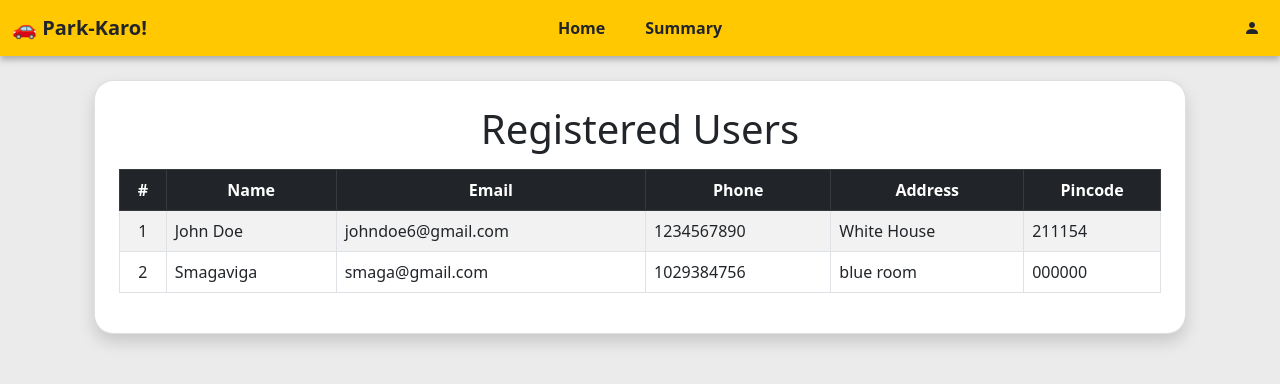
After one commit to vighnesh9388/vehicle-parking-app-v1, a Flask app: page /admin/dashboard/users in a window 1280 px wide. The commit adds this page. Shown: the top 384 px of the page. Run offline with Flask 3, Linux system fonts and the light colour scheme; data comes from the database, SQL or seed files in the repository.

Commit message:
Milestone-VP Admin-Dashboard-Management

```diff
--- a/app.py
+++ b/app.py
@@ -1,4 +1,4 @@
-from flask import Flask, render_template
+from flask import Flask, render_template, request
 from models import db, User
 from werkzeug.security import generate_password_hash
 from controllers.auth import api as auth_api
@@ -32,6 +32,10 @@ def create_app():
     def home():
         return render_template("home.html")
 
+    @app.context_processor
+    def inject_request():
+        return dict(request=request)
+
     return app
 
 if __name__ == "__main__":
--- a/controllers/auth.py
+++ b/controllers/auth.py
@@ -1,5 +1,5 @@
-from flask import Blueprint, request, render_template, flash, redirect, url_for
-from models import db, User
+from flask import Blueprint, request, render_template, flash, redirect, url_for, session
+from models import db, User, Lot, Spot
 from werkzeug.security import check_password_hash, generate_password_hash
 
 api = Blueprint('auth', __name__)
@@ -18,6 +18,10 @@ def login():
         if not check_password_hash(user.password, password):
             flash("Incorrect password.")
             return redirect(url_for('auth.login'))
+
+        session['user_id'] = user.id
+        session['is_admin'] = user.is_admin
+        session['username'] = user.name
 
         if user.is_admin:
             return redirect(url_for('auth.admin_dashboard'))
@@ -44,6 +48,9 @@ def register():
         if User.query.filter_by(email=email).first():
             flash("Email already registered.")
             return redirect(url_for('auth.register'))
+        if len(phone) != 10:
+            flash("Phone number must be 10 digits.")
+            return redirect(url_for('auth.register'))
 
         new_user = User(
             name=name,
@@ -64,8 +71,139 @@ def register():
 
 @api.route("/admin/dashboard")
 def admin_dashboard():
-    return render_template("admin_dashboard.html")
+    lots = Lot.query.all()
+    return render_template("admin/dashboard.html", lots=lots)
 
 @api.route("/user/dashboard")
 def user_dashboard():
-    return render_template("user_dashboard.html")
+    return render_template("user/dashboard.html")
+
+@api.route('/admin/add_lot', methods=["GET", "POST"])
+def add_lot():
+    if request.method == "POST":
+        name = request.form.get("name")
+        price_per_hour = request.form.get("price")
+        address = request.form.get("address")
+        pincode = request.form.get("pincode")
+        total_spots = request.form.get("max")
+
+        if not name or not price_per_hour or not address or not pincode or not total_spots:
+            flash("All fields are required.")
+            return redirect(url_for('auth.add_lot'))
+
+        try:
+            price_per_hour = float(price_per_hour)
+            total_spots = int(total_spots)
+        except ValueError:
+            flash("Price must be a number and total spots must be an integer.")
+            return redirect(url_for('auth.add_lot'))
+
+        new_lot = Lot(
+            name=name,
+            price_per_hour=price_per_hour,
+            address=address,
+            pincode=pincode,
+            total_spots=total_spots
+        )
+
+        db.session.add(new_lot)
+        db.session.commit()
+
+        for i in range(int(total_spots)):
+            spot = Spot(
+                lot_id=new_lot.id,
+                spot_number=f"Spot {i + 1}",
+                status=False
+            )
+            db.session.add(spot)
+        db.session.commit()
+
+        flash("Parking lot created successfully!")
+        return redirect(url_for('auth.admin_dashboard'))
+    return render_template("admin/add_lot.html")
+
+@api.route('/admin/delete_lot/<int:lot_id>')
+def delete_lot(lot_id):
+    lot = Lot.query.get_or_404(lot_id)
+    if any(spot.status for spot in lot.spots):
+        flash("Cannot delete lot with occupied spots.")
+        return redirect(url_for('auth.admin_dashboard'))
+    Spot.query.filter_by(lot_id=lot.id).delete()
+    db.session.delete(lot)
+    db.session.commit()
+    flash("Parking lot deleted successfully!")
+    return redirect(url_for('auth.admin_dashboard'))
+
+@api.route('/admin/edit_lot/<int:lot_id>', methods=["GET", "POST"])
+def edit_lot(lot_id):
+    lot = Lot.query.get_or_404(lot_id)
+
+    if request.method == "POST":
+
+        name = request.form.get("name")
+        price_per_hour = request.form.get("price")
+        address = request.form.get("address")
+        pincode = request.form.get("pincode")
+        new_total_spots = request.form.get("max")
+
+        try:
+            price_per_hour = float(price_per_hour)
+            new_total_spots = int(new_total_spots)
+        except ValueError:
+            flash("Price must be a number and total spots must be an integer.")
+            return redirect(url_for('auth.edit_lot', lot_id=lot_id))
+
+        lot.name = name
+        lot.price_per_hour = price_per_hour
+        lot.address = address
+        lot.pincode = pincode
+
+        old_total_spots = lot.total_spots
+
+        if new_total_spots > old_total_spots:
+            for i in range(old_total_spots + 1, new_total_spots + 1):
+                new_spot = Spot(
+                    lot_id=lot.id,
+                    spot_number=f"Spot {i}",
+                    status=False
+                )
+                db.session.add(new_spot)
+
+        elif new_total_spots < old_total_spots:
+            extra_spots = Spot.query.filter_by(lot_id=lot.id).order_by(Spot.id.desc()).limit(old_total_spots - new_total_spots).all()
+            for spot in extra_spots:
+                db.session.delete(spot)
+
+        lot.total_spots = new_total_spots
+
+        db.session.commit()
+        flash("Lot updated successfully!")
+        return redirect(url_for('auth.admin_dashboard'))
+
+    return render_template("admin/edit_lot.html", lot=lot)
+
+@api.route('/admin/spot/<int:spot_id>')
+def view_spot(spot_id):
+    spot = Spot.query.get_or_404(spot_id)
+    return render_template("admin/view_spot.html", spot=spot)
+
+@api.route('/admin/spot/<int:spot_id>/delete', methods=["POST"])
+def delete_spot(spot_id):
+    spot = Spot.query.get_or_404(spot_id)
+
+    if spot.status:
+        flash("Cannot delete occupied spot.")
+        return redirect(url_for('auth.view_spot', spot_id=spot.id))
+
+    lot = spot.lot
+    db.session.delete(spot)
+    lot.total_spots -= 1
+    db.session.commit()
+
+    flash("Spot deleted successfully.")
+    return redirect(url_for('auth.admin_dashboard'))
+
+@api.route("/admin/dashboard/users")
+def admin_users():
+    users = User.query.all()
+    return render_template("admin/users.html", users=users)
--- a/models/lot.py
+++ b/models/lot.py
@@ -8,6 +8,6 @@ class Lot(db.Model):
     price_per_hour = db.Column(db.Float, nullable=False)
     address = db.Column(db.String(200), nullable=False)
     pincode = db.Column(db.String(10), nullable=False)
-    total_slots = db.Column(db.Integer, nullable=False)
+    total_spots = db.Column(db.Integer, nullable=False)
 
     spots = db.relationship('Spot', backref='lot', lazy=True)
--- a/models/user.py
+++ b/models/user.py
@@ -16,4 +16,4 @@ class User(db.Model):
     reservations = db.relationship('Reserve', backref='user', lazy=True)
 
     def check_password(self, password):
-        return check_password_hash(self.passhash, password)
+        return check_password_hash(self.password, password)
--- /dev/null
+++ b/templates/admin/users.html
@@ -0,0 +1,66 @@
+  {% extends "dash_layout.html" %}
+
+  <title>
+      {% block title %}
+      🚗 Park-Karo! - ADMIN
+      {% endblock %}
+  </title>
+
+{% block styles %}
+<style>
+  body {
+    background-color: #ebebeb;
+  }
+  .card {
+    border-radius: 1.2rem !important;
+  }
+  .card.shadow {
+    box-shadow: 0 4px 12px rgba(0, 0, 0, 0.1);
+  }
+  .btn-warning {
+    background-color: #ffc800;
+    border: none;
+  }
+  .btn-warning:hover {
+    background-color: #e6b800;
+  }
+  .spot-box {
+    border-radius: 0.5rem;
+  }
+</style>
+{% endblock %}
+
+{% block content %}
+<div class="container mt-4">
+<div class="card shadow rounded p-4">
+  <h1 class="mb-3 fw-normal text-center">Registered Users</h1>
+  <div class="table-responsive">
+  <table class="table table-striped table-bordered table-hover align-middle ">
+    <thead class="table-dark text-center">
+      <tr>
+        <th>#</th>
+        <th>Name</th>
+        <th>Email</th>
+        <th>Phone</th>
+        <th>Address</th>
+        <th>Pincode</th>
+      </tr>
+    </thead>
+    <tbody>
+      {% for user in users %}
+          {% if user.id != 0 %}
+          <tr>
+            <td class="text-center">{{ user.id }}</td>
+            <td>{{ user.name }}</td>
+            <td>{{ user.email }}</td>
+            <td>{{ user.phone }}</td>
+            <td>{{ user.address }}</td>
+            <td>{{ user.pincode }}</td>
+          </tr>
+          {% endif %}
+      {% endfor %}
+    </tbody>
+  </table>
+</div>
+
+{% endblock %}
--- a/templates/admin_dashboard.html
+++ /dev/null
@@ -1,4 +0,0 @@
-{% extends "layout.html" %}
-{% block content %}
-<h2>Welcome, Admin!</h2>
-{% endblock %}
--- /dev/null
+++ b/templates/dash_layout.html
@@ -0,0 +1,71 @@
+<!DOCTYPE html>
+<html lang="en">
+<head>
+    <meta charset="UTF-8">
+    <meta name="viewport" content="width=device-width, initial-scale=1.0">
+
+    <title>
+        {% block title %}
+        🚗 Park-Karo! - Dashboard
+        {% endblock %}
+    </title>
+
+    <link href="https://cdn.jsdelivr.net/npm/bootstrap@5.0.2/dist/css/bootstrap.min.css" rel="stylesheet">
+    <link href="https://cdn.jsdelivr.net/npm/bootstrap-icons@1.10.5/font/bootstrap-icons.css" rel="stylesheet">
+    {% block styles %}{% endblock %}
+</head>
+<script src="https://cdn.jsdelivr.net/npm/bootstrap@5.0.2/dist/js/bootstrap.bundle.min.js"></script>
+<body>
+
+<nav class="navbar navbar-expand-lg" style="background-color: #ffc800; box-shadow: 0 4px 6px rgba(0, 0, 0, 0.264); position: relative;">
+  <div class="container-fluid">
+    <a class="navbar-brand text-dark fw-bold" href="/admin/dashboard">🚗 Park-Karo!</a>
+    <div class="navbar-center position-absolute top-50 start-50 translate-middle">
+      <ul class="navbar-nav d-flex flex-row gap-4">
+        <li class="nav-item">
+        <a class="nav-link fw-bold text-dark {% if request.path == '/admin/dashboard' %}active bg-secondary rounded{% endif %}" href="/admin/dashboard">Home</a>
+        </li>
+        {% if session.get('is_admin') %}
+        <li class="nav-item">
+          <a class="nav-link fw-bold text-dark {% if request.path == '/admin/dashboard/users' %}active bg-secondary rounded{% endif %}" href="/admin/dashboard/users">Users</a>
+        </li>
+        <li class="nav-item">
+          <a class="nav-link fw-bold text-dark {% if request.path == '/admin/dashboard/search' %}active bg-secondary rounded{% endif %}" href="/admin/dashboard/search">Search</a>
+        </li>
+        {% endif %}
+        <li class="nav-item">
+          <a class="nav-link fw-bold text-dark {% if request.path == '/admin/dashboard/summary' %}active bg-secondary rounded{% endif %}" href="/admin/dashboard/summary">Summary</a>
+        </li>
+      </ul>
+    </div>
+
+    <ul class="navbar-nav ms-auto">
+      <li class="nav-item dropdown">
+        <a class="nav-link text-dark" href="#" id="profileDropdown" role="button" data-bs-toggle="dropdown" aria-expanded="false">
+          <i class="bi bi-person-fill"></i>
+        </a>
+        <ul class="dropdown-menu dropdown-menu-end" aria-labelledby="profileDropdown">
+          <li><a class="dropdown-item" href="#">Edit Profile</a></li>
+          <li><a class="dropdown-item text-danger" href="/">Logout</a></li>
+        </ul>
+      </li>
+    </ul>
+  </div>
+</nav>
+{% with messages = get_flashed_messages() %}
+  {% if messages %}
+    {% for message in messages %}
+      <div class="alert alert-warning alert-dismissible fade show" role="alert">
+        {{ message }}
+        <button type="button" class="btn-close" data-bs-dismiss="alert" aria-label="Close"></button>
+      </div>
+    {% endfor %}
+  {% endif %}
+{% endwith %}
+<div class="container mt-4">
+    {% block content %}
+
+    {% endblock %}
+</div>
+</body>
+</html>
--- a/templates/layout.html
+++ b/templates/layout.html
@@ -6,7 +6,6 @@
         🚗 Park-Karo!
         {% endblock %}
     </title>
-
     <link href="https://cdn.jsdelivr.net/npm/bootstrap@5.0.2/dist/css/bootstrap.min.css" rel="stylesheet" crossorigin="anonymous">
 
     {% block styles %}{% endblock %}
--- a/templates/user_dashboard.html
+++ /dev/null
@@ -1,4 +0,0 @@
-{% extends "layout.html" %}
-{% block content %}
-<h2>Welcome, User!</h2>
-{% endblock %}
```
Also changed, not shown: templates/admin/add_lot.html (added, +56 -0 lines), templates/admin/dashboard.html (added, +78 -0 lines), templates/admin/edit_lot.html (added, +56 -0 lines), templates/admin/view_spot.html (added, +54 -0 lines), templates/user/dashboard.html (added, +8 -0 lines), instance/parking.db.
